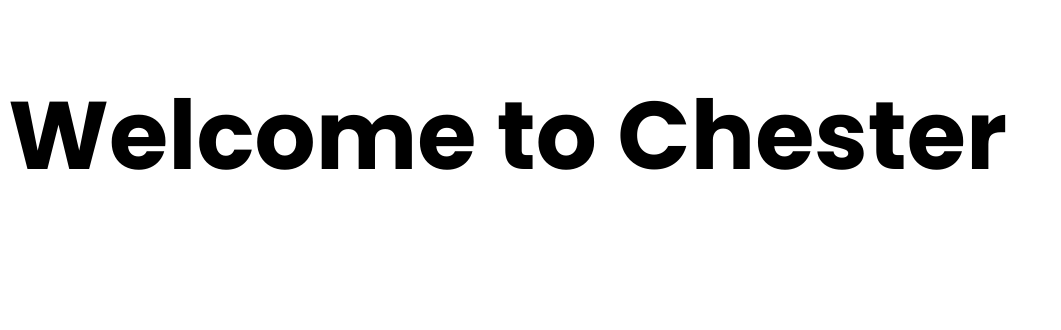
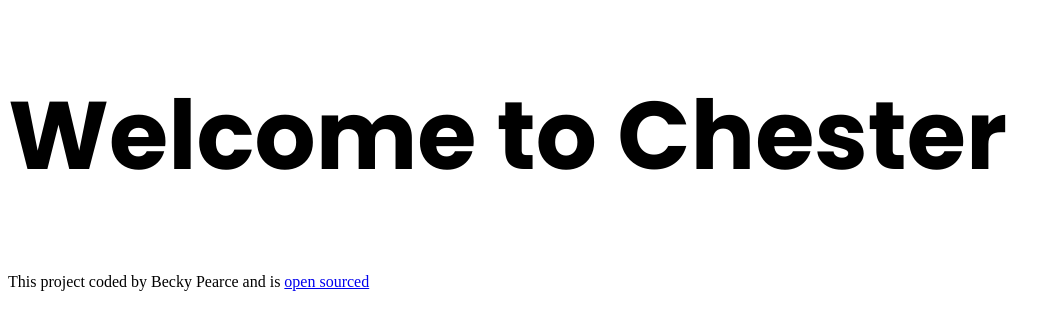
Before and after one commit to BexCdz/chester-travel-project, a plain HTML site: page index.html in a window 1280 px wide. Shown: the whole page, without its empty margins (0-1061 px from the left). Drawn offline with Linux system fonts and the light colour scheme.

Commit message:
Added link to the footer to GitHub

```diff
--- a/index.html
+++ b/index.html
@@ -13,5 +13,6 @@
     <h1>Welcome to Chester
 
     </h1>
+    <footer>This project coded by Becky Pearce and is <a href="https://github.com/BexCdz/chester-travel-project" > open sourced </a></footer>
 </body>
 </html>
```
Also changed, not shown: 1 other file.
